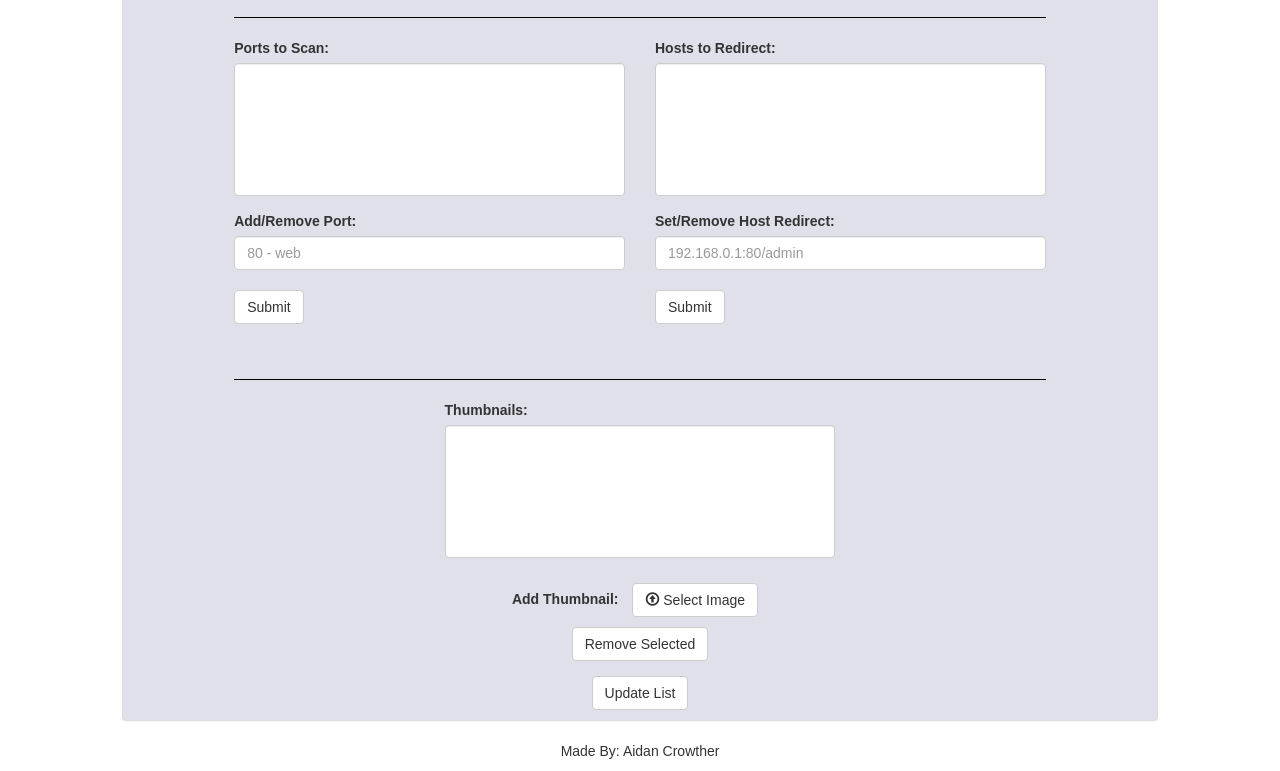
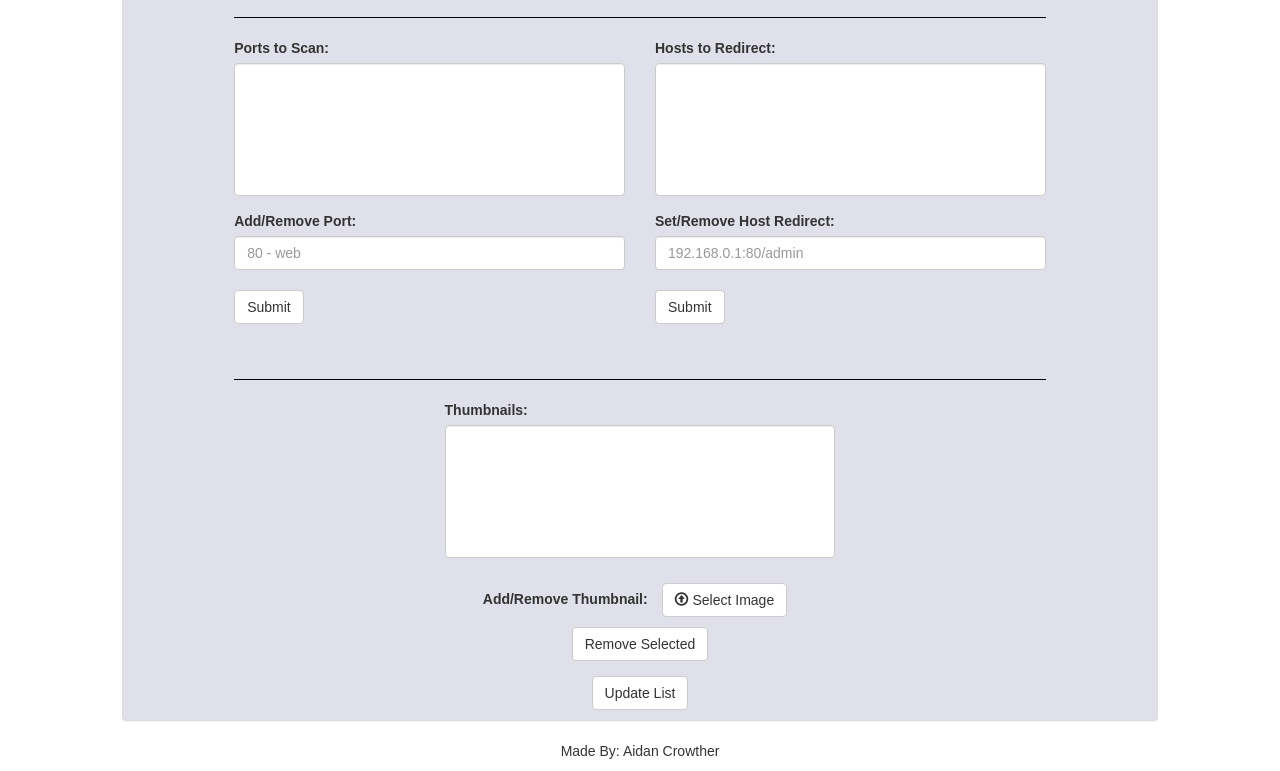
Before and after one commit to aidancrowther/Odysseus, a website: page interface/settings.html in a window 1280 px wide. Shown: the part 480-1251 px from the top of the page. Drawn offline with nearby package versions, Linux system fonts and the light colour scheme; no server answers.

```diff
--- a/interface/settings.html
+++ b/interface/settings.html
@@ -117,7 +117,7 @@
                             </div>
                             <form id="thumbnailForm" action="/thumbnails" method="POST" enctype="multipart/form-data">
                             <div class="form-group" style="text-align: center;">
-                                <label for="redirectHost">Add Thumbnail:</label>
+                                <label for="redirectHost">Add/Remove Thumbnail:</label>
                                 <label class="btn btn-default" style="margin:10px;"><input type="file" name="image" id="thumbnailBtn" style="display:none"><span class="glyphicon glyphicon-upload"></span> Select Image</label>
                                 <label class="btn btn-default" id="thumbnailRemove">Remove Selected</label>
                             </div>
```
